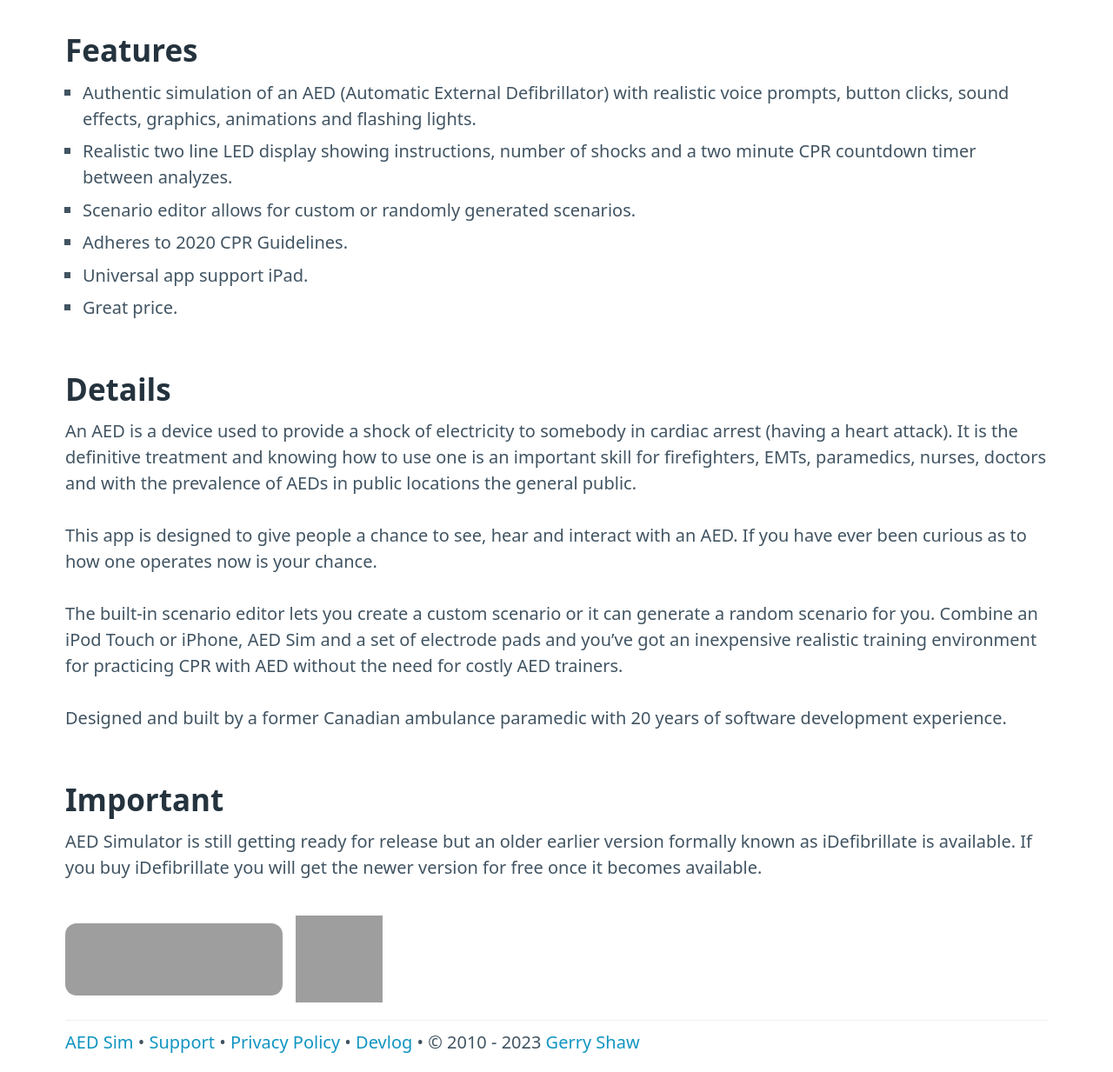
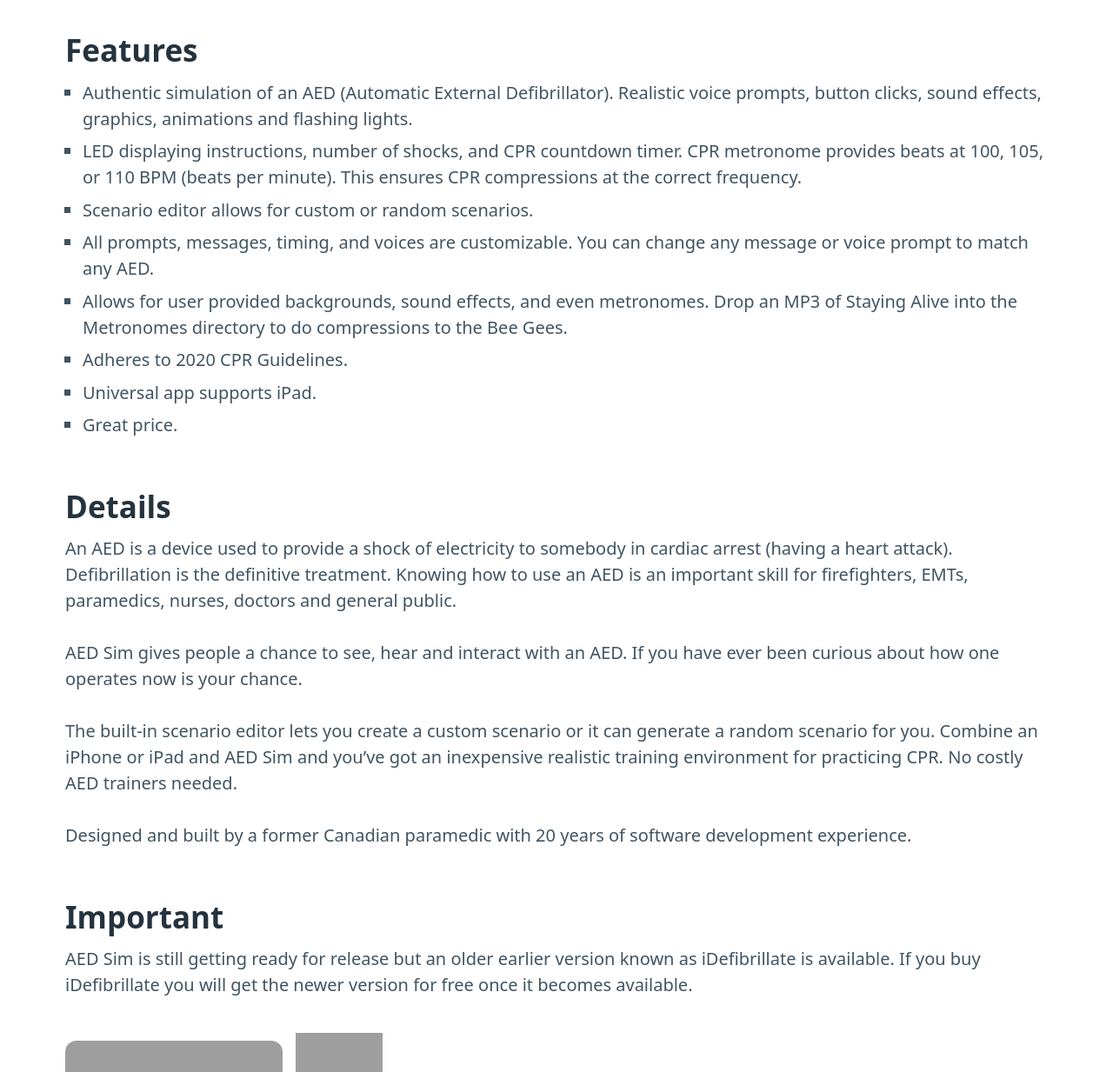
Before and after one commit to gshaw/AEDSim.website, a Jekyll site: the page built from index.md, in a window 1280 px wide and 1400 px high, scrolled down 1364 px. Shown: the part 167-1400 px from the top of the window at 87% size. Built offline with Jekyll 4.4.1, drawn with Linux system fonts in a browser that asks for light colours; some of the changed text lies outside the part shown; grey boxes are pictures that could not be loaded.

Commit message:
Update app description

```diff
--- a/index.md
+++ b/index.md
@@ -3,42 +3,45 @@ title: AED Sim - Defibrillator Simulator
 ogimage: /icon.png
 ---
 
-Realistic AED simulator for iOS.
+Realistic AED simulator for CPR training. Built for iPhone and iPad. No ads. No tracking.
 
 <div style="text-align:center; background: #A8DADC">
-<img alt="AED Sim with default orange background in push shock state" src="screenshots/1.jpg" width="300">
-<img alt="AED Sim with digital background in off state" src="screenshots/2.jpg" width="300">
-<video style="display:inline-block; width: 300px" controls alt="Demo of AED Sim">
+<img alt="Realistic CPR Training" src="screenshots/1.jpg" width="300">
+<img alt="Manual or automatic analyze mode" src="screenshots/2.jpg" width="300">
+<video style="display:inline-block; width: 300px" controls alt="Accurate voice & sound effects">
   <source src="screenshots/6.mov#t=0.001" type="video/mp4">
   Your browser does not support the video tag.
  </video>
-<img alt="AED Sim settings screen" src="screenshots/3.jpg" width="300">
-<img alt="AED Sim state editor screen" src="screenshots/4.jpg" width="300">
-<img alt="AED Sim scenario screen" src="screenshots/5.jpg" width="300">
+<img alt="CPR Metronome" src="screenshots/3.jpg" width="300">
+<img alt="Customize everything to model any AED" src="screenshots/4.jpg" width="300">
+<img alt="Random or predetermined patient responses" src="screenshots/5.jpg" width="300">
 </div>
 
 ## Features
 
-- Authentic simulation of an AED (Automatic External Defibrillator) with realistic voice prompts, button clicks, sound effects, graphics, animations and flashing lights.
-- Realistic two line LED display showing instructions, number of shocks and a two minute CPR countdown timer between analyzes.
-- Scenario editor allows for custom or randomly generated scenarios.
+- Authentic simulation of an AED (Automatic External Defibrillator). Realistic voice prompts, button clicks, sound effects, graphics, animations and flashing lights.
+- LED displaying instructions, number of shocks, and CPR countdown timer.
+  CPR metronome provides beats at 100, 105, or 110 BPM (beats per minute). This ensures CPR compressions at the correct frequency.
+- Scenario editor allows for custom or random scenarios.
+- All prompts, messages, timing, and voices are customizable. You can change any message or voice prompt to match any AED.
+- Allows for user provided backgrounds, sound effects, and even metronomes. Drop an MP3 of Staying Alive into the Metronomes directory to do compressions to the Bee Gees.
 - Adheres to 2020 CPR Guidelines.
-- Universal app support iPad.
+- Universal app supports iPad.
 - Great price.
 
 ## Details
 
-An AED is a device used to provide a shock of electricity to somebody in cardiac arrest (having a heart attack). It is the definitive treatment and knowing how to use one is an important skill for firefighters, EMTs, paramedics, nurses, doctors and with the prevalence of AEDs in public locations the general public.
+An AED is a device used to provide a shock of electricity to somebody in cardiac arrest (having a heart attack). Defibrillation is the definitive treatment. Knowing how to use an AED is an important skill for firefighters, EMTs, paramedics, nurses, doctors and general public.
 
-This app is designed to give people a chance to see, hear and interact with an AED. If you have ever been curious as to how one operates now is your chance.
+AED Sim gives people a chance to see, hear and interact with an AED. If you have ever been curious about how one operates now is your chance.
 
-The built-in scenario editor lets you create a custom scenario or it can generate a random scenario for you. Combine an iPod Touch or iPhone, AED Sim and a set of electrode pads and you've got an inexpensive realistic training environment for practicing CPR with AED without the need for costly AED trainers.
+The built-in scenario editor lets you create a custom scenario or it can generate a random scenario for you. Combine an iPhone or iPad and AED Sim and youʼve got an inexpensive realistic training environment for practicing CPR. No costly AED trainers needed.
 
-Designed and built by a former Canadian ambulance paramedic with 20 years of software development experience.
+Designed and built by a former Canadian paramedic with 20 years of software development experience.
 
 ## Important
 
-AED Simulator is still getting ready for release but an older earlier version formally known as iDefibrillate is available. If you buy iDefibrillate you will get the newer version for free once it becomes available.
+AED Sim is still getting ready for release but an older earlier version known as iDefibrillate is available. If you buy iDefibrillate you will get the newer version for free once it becomes available.
 
 <div>
 <a href="https://apps.apple.com/us/app/idefibrillate-aed-simulator/id359990739?itsct=apps_box_badge&amp;itscg=30200" style="overflow: hidden; border-radius: 13px; width: 250px; height: 83px;"><img src="https://tools.applemediaservices.com/api/badges/download-on-the-app-store/black/en-us?size=250x83&amp;releaseDate=1412812800" alt="Download on the App Store" style="border-radius: 13px; width: 250px; height: 83px;"></a>
```
